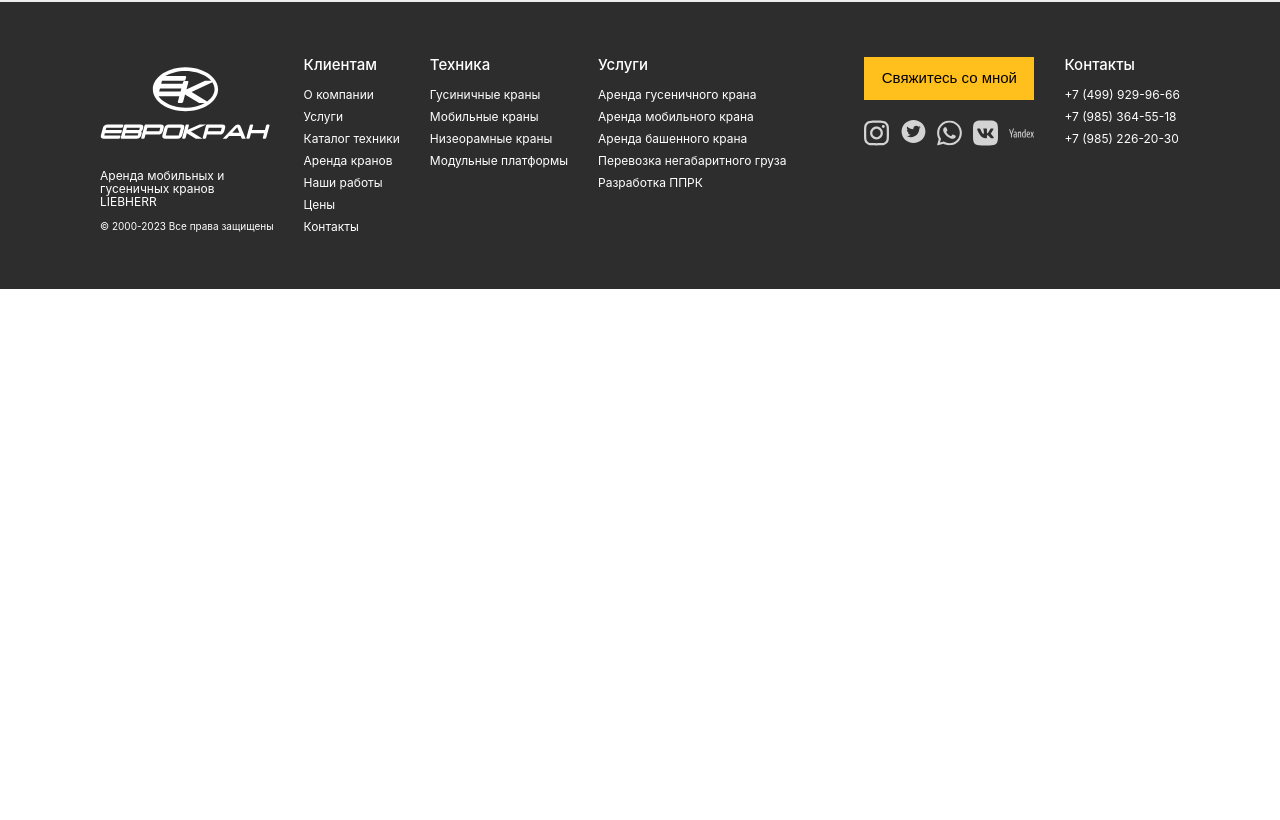
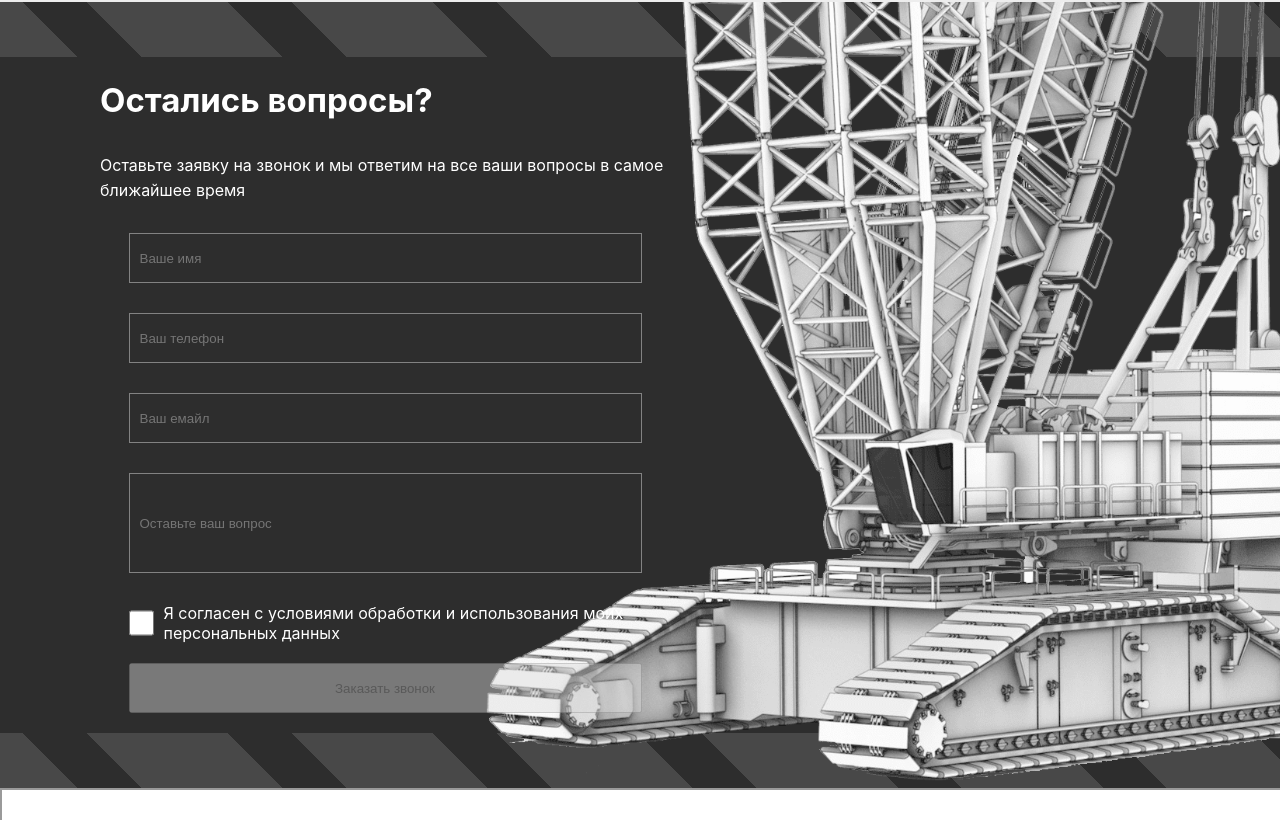
Before and after one commit to NikitaSavchuk97/rental-of-trucks-react, a React (Create React App) app: page /catalog in a window 1280 px wide. Shown: the part 8060-8880 px from the top of the page. Before the commit the page ends 8349 px from the top, so only its background shows below. Built offline with nearby package versions, Linux system fonts and the light colour scheme.

Commit message:
Map и Questions готовы. Главная готова. + правки.

```diff
--- a/src/components/App/App.jsx
+++ b/src/components/App/App.jsx
@@ -18,6 +18,8 @@ import Delivery from '../Delivery/Delivery';
 import About from '../About/About';
 import Services from '../Services/Services';
 import Text from '../Text/Text';
+import Questions from '../Questions/Questions';
+import Map from '../Map/Map';
 
 function App() {
 
@@ -47,6 +49,8 @@ function App() {
 								<About />
 								<Services />
 								<Text />
+								<Questions />
+								<Map />
 							</main>
 						}
 					/>
--- a/src/components/Delivery/Delivery.css
+++ b/src/components/Delivery/Delivery.css
@@ -81,7 +81,6 @@
 
 .delivery__form-name:focus,
 .delivery__form-tel:focus {
-
 	border: 1px solid #ffbf1d;
 }
 
--- /dev/null
+++ b/src/components/Map/Map.css
@@ -0,0 +1,27 @@
+.map {
+	width: 100%;
+	height: 500px;
+}
+
+.map__childer {
+	position: relative;
+	overflow: hidden;
+}
+
+.map__childer-link {
+	width: 100%;
+	height: 500px;
+
+	position: relative;
+}
+
+@media screen and (max-width: 550px) {
+	.map {
+		height: 300px;
+	}
+
+	.map__childer-link {
+		height: 300px;
+	}
+
+}
--- /dev/null
+++ b/src/components/Map/Map.jsx
@@ -0,0 +1,16 @@
+import './Map.css';
+
+function Map() {
+	return (
+		<section className="map">
+
+			<div className='map__childer'>
+				<iframe src="https://yandex.ru/map-widget/v1/?indoorLevel=1&ll=37.615840%2C55.756644&mode=whatshere&whatshere%5Bpoint%5D=37.615689%2C55.756730&whatshere%5Bzoom%5D=20.8&z=20.8" className='map__childer-link' >
+				</iframe>
+			</div>
+
+		</section >
+	)
+}
+
+export default Map;
--- /dev/null
+++ b/src/components/Questions/Questions.css
@@ -0,0 +1,167 @@
+.questions {
+	display: flex;
+	flex-direction: column;
+	justify-content: space-between;
+
+	width: 100%;
+	height: max-content;
+
+	background-color: #2d2d2d;
+
+	position: relative;
+
+	overflow: hidden;
+}
+
+.questions__lines {
+	width: 100%;
+	min-height: 55px;
+	background: repeating-linear-gradient(45deg,
+			#2d2d2d 55px, #2d2d2d 100px, #484848 0px, #484848 200px);
+}
+
+.questions__container {
+	display: flex;
+	flex-direction: column;
+
+	max-width: 1110px;
+	width: 100%;
+	justify-content: start;
+
+	margin: 0 auto;
+
+	color: white;
+
+	z-index: 1;
+}
+
+.questions__form {
+	display: flex;
+	flex-direction: column;
+
+	padding: 0 15px;
+
+	max-width: 570px;
+}
+
+.questions__title {
+	margin: 20px 0 30px 0;
+
+	font-style: normal;
+	font-weight: 700;
+	font-size: 33px;
+	line-height: 142.19%;
+}
+
+.questions__subtitle {
+	margin: 0 0 30px 0;
+
+	font-style: normal;
+	font-weight: 400;
+	font-size: 16px;
+	line-height: 156.69%;
+}
+
+.questions__form-input {
+	background-color: transparent;
+
+	outline: none;
+	box-sizing: border-box;
+	border: 1px solid #828282;
+
+	color: white;
+
+	height: 50px;
+	width: 90%;
+
+	margin: 0 auto 30px auto;
+	padding: 0 0 0 10px;
+}
+
+.questions__form-input:focus {
+	border: none;
+	border: 1px solid orange;
+}
+
+.questions__form-input:last-of-type {
+	height: 100px;
+	padding: 0 0 0 10px;
+	overflow: hidden;
+}
+
+
+.questions__form-checkbox-container {
+	display: flex;
+	flex-direction: row;
+
+	width: 90%;
+	margin: 0 auto 20px auto;
+}
+
+.questions__form-checkbox {
+	min-width: 25px;
+	margin: 0 10px 0 0;
+}
+
+.questions__form-checkbox-subtitle {
+	margin: 0;
+}
+
+.questions__submit-disabled {
+	width: 90%;
+	height: 50px;
+	margin: 0 auto 20px auto;
+	padding: 0;
+}
+
+.questions__submit {
+	cursor: pointer;
+	background-color: orange;
+	border: none;
+}
+
+
+.questions__image {
+	position: absolute;
+	top: 0;
+	right: 0;
+	height: fit-content;
+}
+
+@media screen and (max-width: 1100px) {
+	.questions__image {
+		position: absolute;
+		top: 0;
+		right: -200px;
+		height: fit-content;
+	}
+}
+
+@media screen and (max-width: 768px) {
+	.questions__image {
+		position: absolute;
+		top: 0;
+		right: -500px;
+		height: fit-content;
+	}
+}
+
+@media screen and (max-width: 550px) {
+	.questions__title {
+		font-size: 32px;
+	}
+
+	.questions__image {
+		position: absolute;
+		top: 0;
+		right: -800px;
+		height: fit-content;
+	}
+}
+
+
+@media screen and (max-width: 425px) {
+	.questions__title {
+		font-size: 23px;
+	}
+}
--- /dev/null
+++ b/src/components/Questions/Questions.jsx
@@ -0,0 +1,66 @@
+import { useState } from 'react';
+import './Questions.css';
+
+import questionsImage from '../../images/questions-crane.svg';
+
+function Questions() {
+
+
+	const [checkbox, setCheckbox] = useState(false);
+
+	function handleChangeCheckbox(e) {
+		const checkboxValue = e.target.checked;
+		setCheckbox(checkboxValue);
+	}
+
+	function handleSubmit(e) {
+		e.preventDefault();
+		console.log("Что-то куда-то отправилось...")
+	}
+
+	return (
+		<section className='questions'>
+
+			<div className='questions__lines'></div>
+
+			<div className='questions__container'>
+
+				<form className='questions__form' onSubmit={handleSubmit}>
+
+					<h2 className='questions__title'>
+						Остались вопросы?
+					</h2>
+
+					<p className='questions__subtitle'>
+						Оставьте заявку на звонок и мы ответим на все ваши вопросы в самое ближайшее время
+					</p>
+
+					<input className='questions__form-input' type="name" placeholder='Ваше имя' />
+					<input className='questions__form-input' type="tel" placeholder='Ваш телефон' />
+					<input className='questions__form-input' type="email" placeholder='Ваш емайл' />
+					<input className='questions__form-input' type="text" placeholder='Оставьте ваш вопрос' />
+
+					<div className='questions__form-checkbox-container'>
+						<input className='questions__form-checkbox' checked={checkbox} onChange={handleChangeCheckbox} type="checkbox" />
+						<label className='questions__form-checkbox-subtitle'>
+							Я согласен с условиями обработки и использования моих персональных данных
+						</label>
+					</div>
+
+					<button className={`questions__submit-disabled ${checkbox ? 'questions__submit' : ''}`} disabled={!checkbox} >
+						Заказать звонок
+					</button>
+				</form>
+
+			</div>
+
+			<img className='questions__image' src={questionsImage} alt="Кран" />
+
+
+			<div className='questions__lines'></div>
+
+		</section>
+	)
+}
+
+export default Questions;
```
Also changed, not shown: src/images/questions-crane.svg (added).
